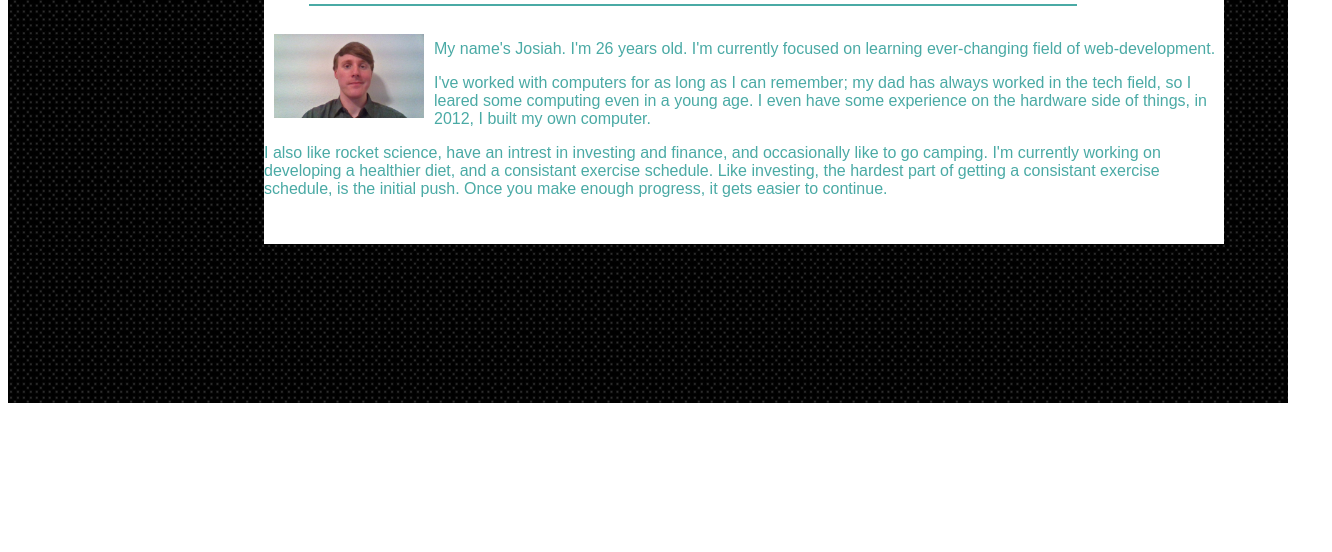
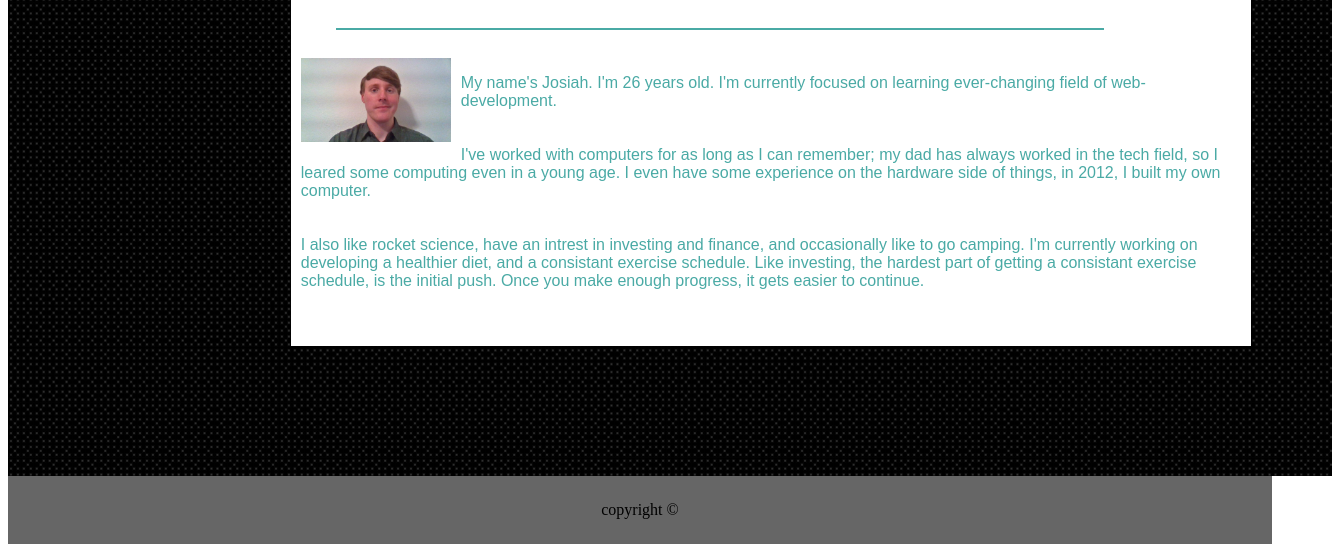
Before and after one commit to JosiahkJohnson/about-me, a plain HTML site: page index.html in a window 1280 px wide. Shown: the part 277-829 px from the top of the page, 1332 px wide, since content can reach past the window. Before the commit the page ends 800 px from the top, so only its background shows below. Drawn offline with Linux system fonts and the light colour scheme.

Commit message:
The footer is back

```diff
--- a/assets/css/style.css
+++ b/assets/css/style.css
@@ -28,12 +28,10 @@ ul.links li{
 a{text-decoration: none;}
 
 .backdrop{
-    position: absolute;
-    padding: 0px;
+    padding: 30px;
     margin: 0px;
     top: 15%;
-    min-height: 70%;
-    height: auto;
+    min-height: 60%;
     width: 100%;
     background-image: url(../images/background-image.png);
     z-index: 1;
@@ -73,6 +71,10 @@ h2{
     padding-top: 20px;
 }
 
+p{
+    padding: 10px;
+}
+
 #name, #email, #message{
     vertical-align: top;
     margin-left: 30px;
@@ -88,13 +90,10 @@ h2{
 
 .foot{
     text-align: center;
-    padding-top: 50px;
-    padding-bottom: 5px;
-    margin: 0px;
+    width: 96%;
     height: 10%;
-    bottom: 0px;
-    bottom: auto;
-    background: #666666;
-    color: white;
-    z-index: 1;
+    padding: 2%;
+    background-color: #666666;
+    z-index: 3;
+    bottom: 10%
 }
--- a/index.html
+++ b/index.html
@@ -63,7 +63,9 @@
 
     <!--footer that contains the probably not needed copyright.-->
     <footer class="foot">
+
+        <!--extra decorative line in footer-->
+        <div id="footer-line"></div>
         copyright &copy;
     </footer>
-
 </html>
```
Also changed, not shown: contact.html (+1 -0 lines).
